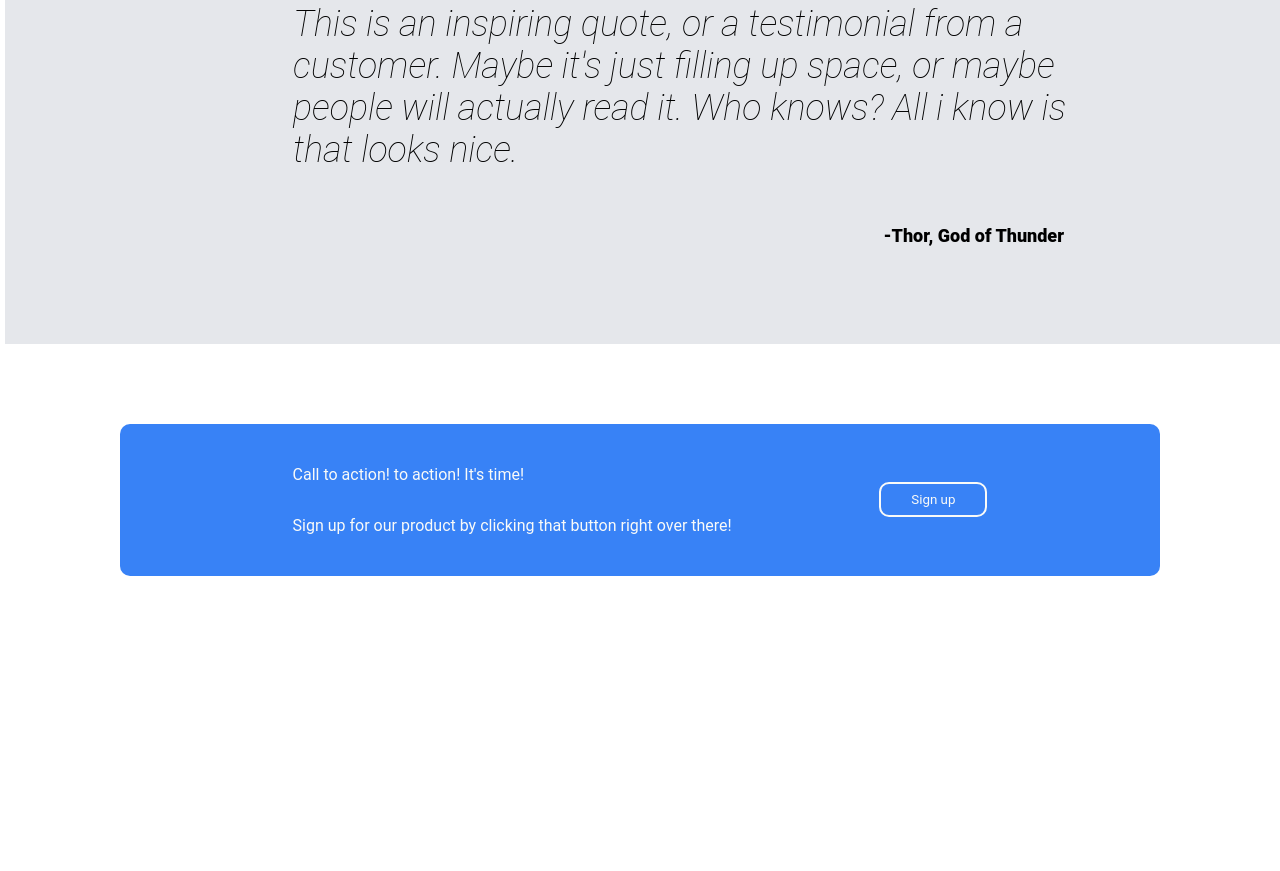
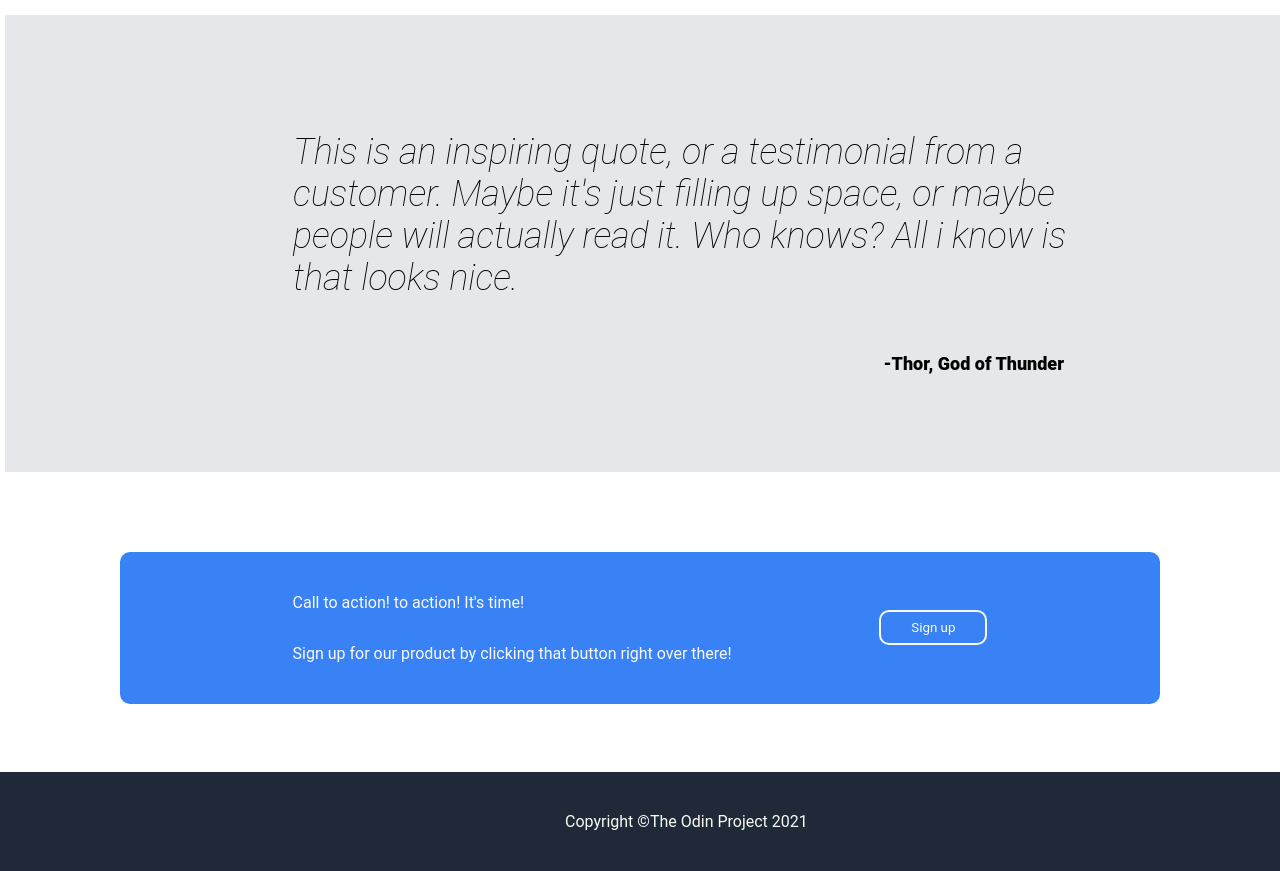
Before and after one commit to neto2022/Project-Landing-Page, a plain HTML site: page index.html in a window 1280 px wide. Shown: the part 1037-1908 px from the top of the page. Before the commit the page ends 1693 px from the top, so only its background shows below. Drawn offline with Linux system fonts and the light colour scheme.

Commit message:
Project Landing Page Finishied

```diff
--- a/css/style.css
+++ b/css/style.css
@@ -35,8 +35,8 @@
 .header{
     padding: 0.9em;
     margin: -12px;
-    margin-left: -5em;
-    width: 88.8em;
+    margin-left: -0.9em;
+    width: 84.6em;
     background-color: #1f2937;
 }
 
@@ -79,6 +79,7 @@
 }
 
 .middle{
+    padding-top: 2em;
     flex-direction: row;
     display: flex;
     justify-content: center;
@@ -115,6 +116,7 @@
 }
 
 .middle-row{
+    padding-bottom: 6em;
     display: flex;
     flex-direction: row;
     margin-top: 2.5em;
@@ -187,3 +189,14 @@
     padding-top: 8px;
     padding-bottom: 8px;
 }
+
+.footer-copyright{
+    display: flex;
+    justify-content: space-around;
+    background-color: #1f2937;
+    padding: 1.5em;
+    padding-left: 7.5em;
+    margin: -12px;
+    margin-left: -5em;
+    width: 88.8em;
+}
--- a/index.html
+++ b/index.html
@@ -75,6 +75,9 @@
                     <button class="footer-button-sign-up white">Sign up</button>
                 </div>
         </div>
+        <div class="footer-copyright white">
+                <p>Copyright &copy;The Odin Project 2021</p>
+        </div>
 </body>
 
 </html>
```
